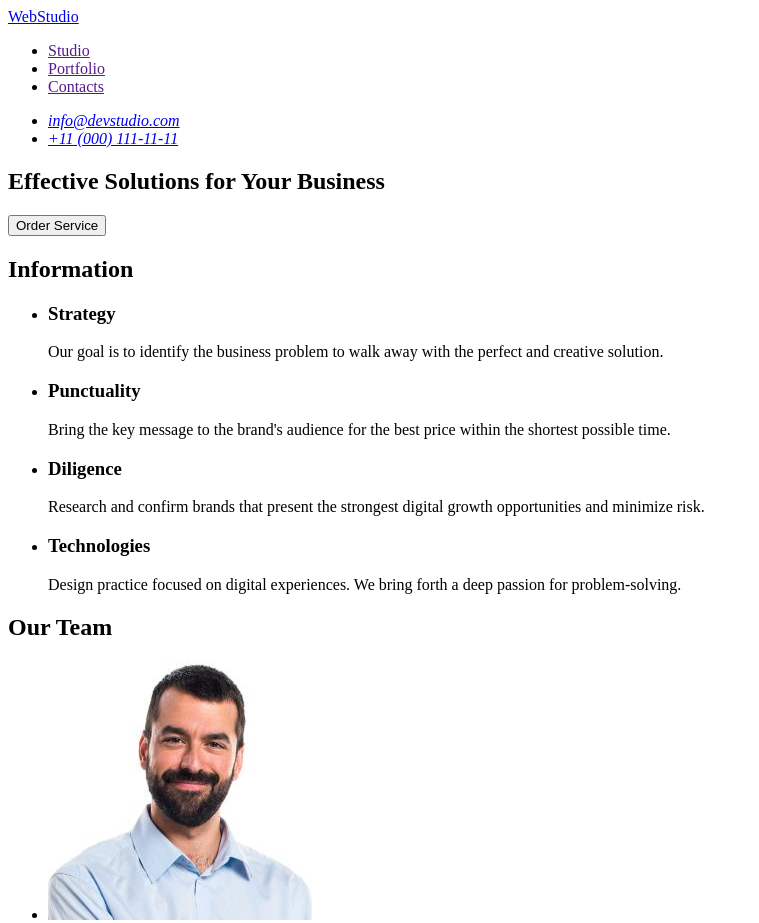
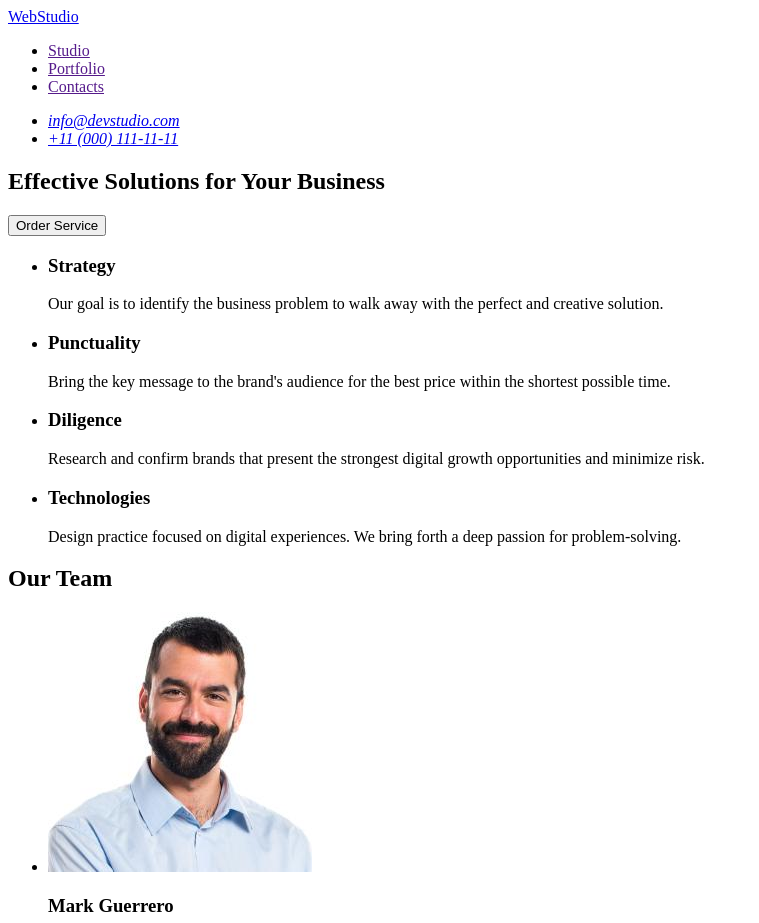
Before and after one commit to keraberase/goit-markup-hw-01, a plain HTML site: page index.html in a window 1280 px wide. Shown: the top 923 px of the page, without its empty margins (0-759 px from the left). Drawn offline with Linux system fonts and the light colour scheme.

Commit message:
redact h2

```diff
--- a/index.html
+++ b/index.html
@@ -31,7 +31,7 @@
       </section>
 
       <section>
-        <h2>Information</h2>
+        <h2 hidden>...</h2>
         <ul>
           <li>
             <h3>Strategy</h3>
```
